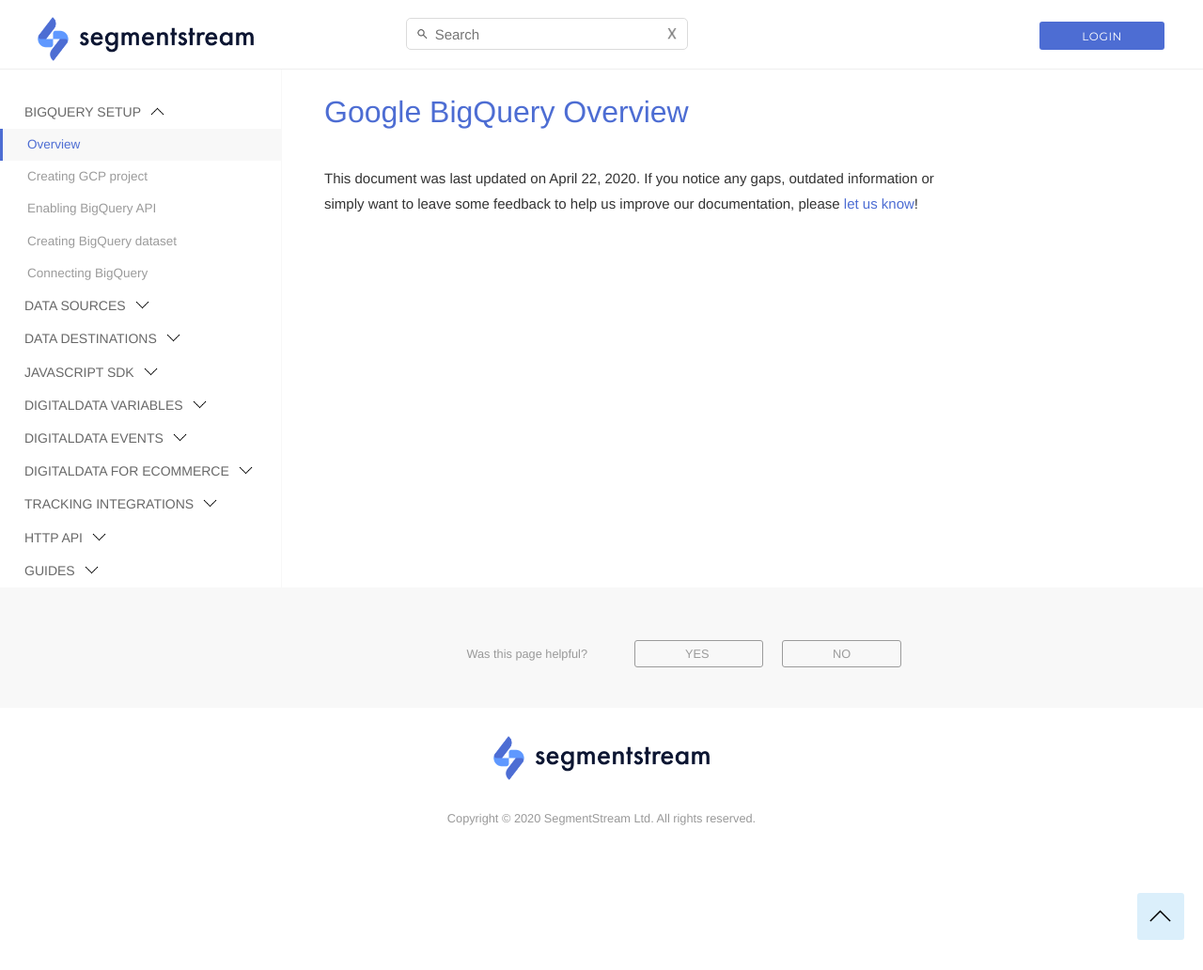
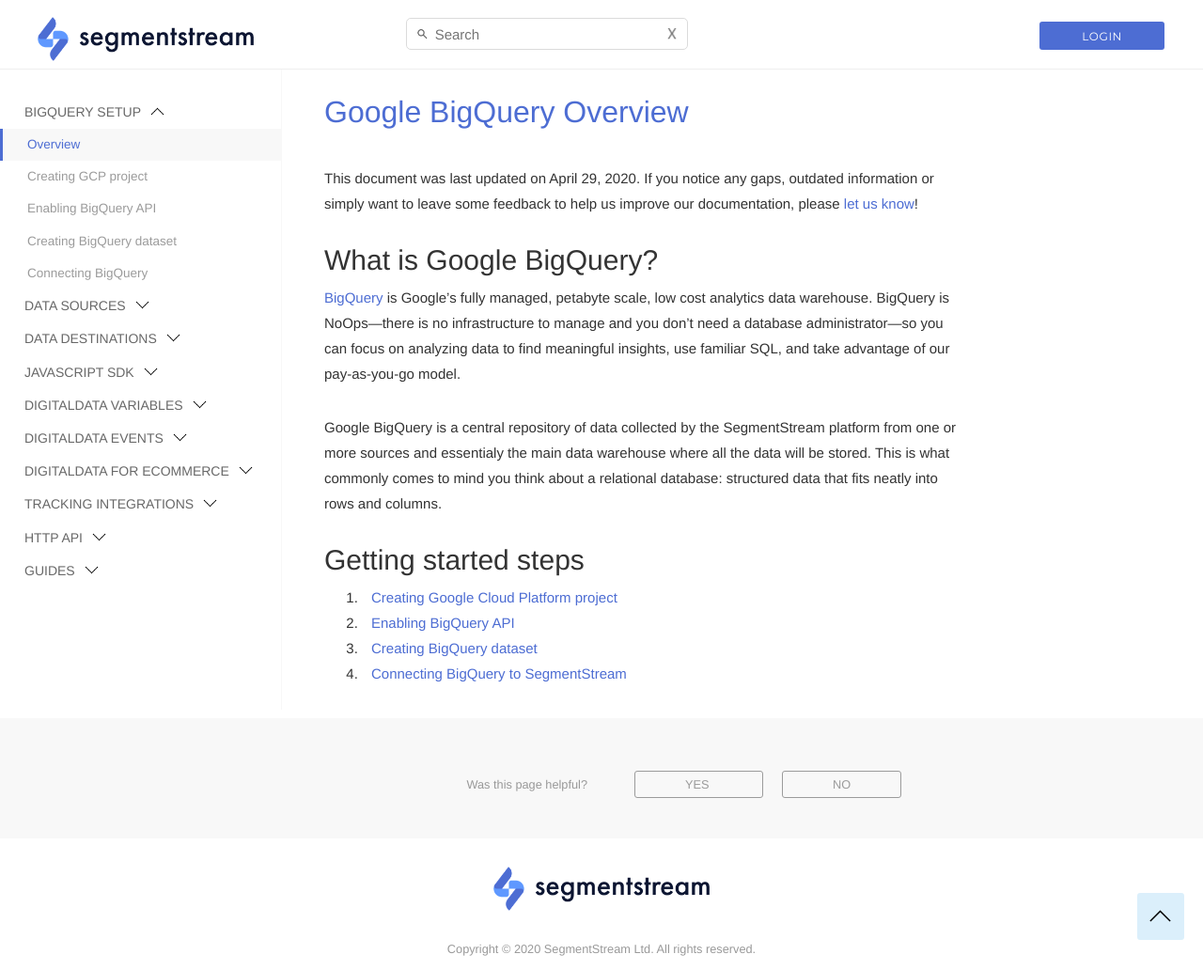
Before and after one commit to segmentstream-com/segmentstream-com.github.io, a Jekyll site: the page built from _docs/bigquery/overview.md, in a window 1280 px wide. Shown: the whole page at 94% size. Built offline with Jekyll 4.4.1, drawn with Linux system fonts in a browser that asks for light colours; nearby versions of some CDN libraries.

Commit message:
overview page update

```diff
--- a/_docs/bigquery/overview.md
+++ b/_docs/bigquery/overview.md
@@ -4,9 +4,18 @@
 navigation_title: "Overview"
 title: "Google BigQuery Overview"
 order: 1
-date: 2020-04-22
+date: 2020-04-29
 ---
 
-<!---
-Here will be information about Google BigQuery. Why we need it and how SegmentStram operates with it. In fact, BQ is the heart of SegmentStream and this should be explained.
--->
+## What is Google BigQuery?
+
+[BigQuery](https://cloud.google.com/bigquery){:target="_blank"} is Google's fully managed, petabyte scale, low cost analytics data warehouse. BigQuery is NoOps—there is no infrastructure to manage and you don't need a database administrator—so you can focus on analyzing data to find meaningful insights, use familiar SQL, and take advantage of our pay-as-you-go model.
+
+Google BigQuery is a central repository of data collected by the SegmentStream platform from one or more sources and essentialy the main data warehouse where all the data will be stored. This is what commonly comes to mind you think about a relational database: structured data that fits neatly into rows and columns.
+
+## Getting started steps
+
+1. [Creating Google Cloud Platform project](creating-gcp-project)
+2. [Enabling BigQuery API](enabling-bigquery-api)
+3. [Creating BigQuery dataset](creating-bigquery-dataset)
+4. [Connecting BigQuery to SegmentStream](connecting-bigquery)
```
Also changed, not shown: _includes/test/test2/test1 (deleted).
